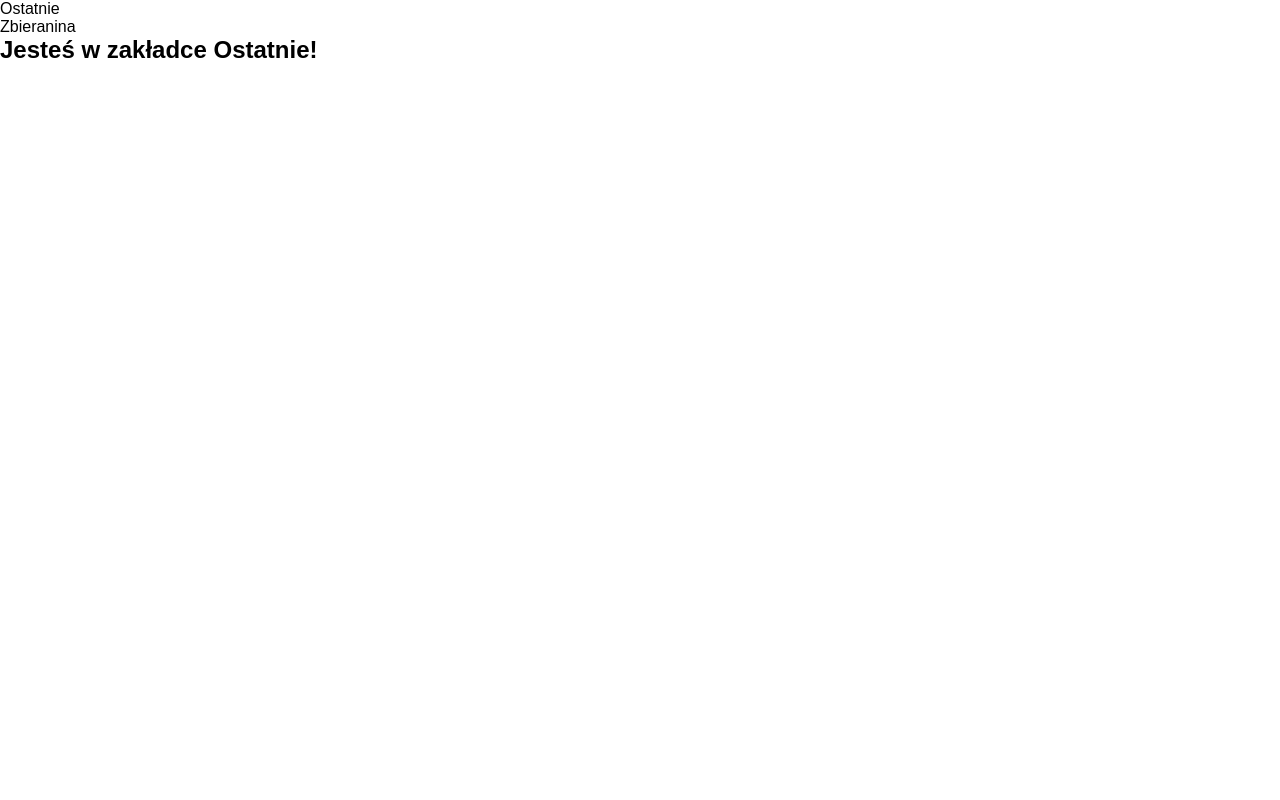
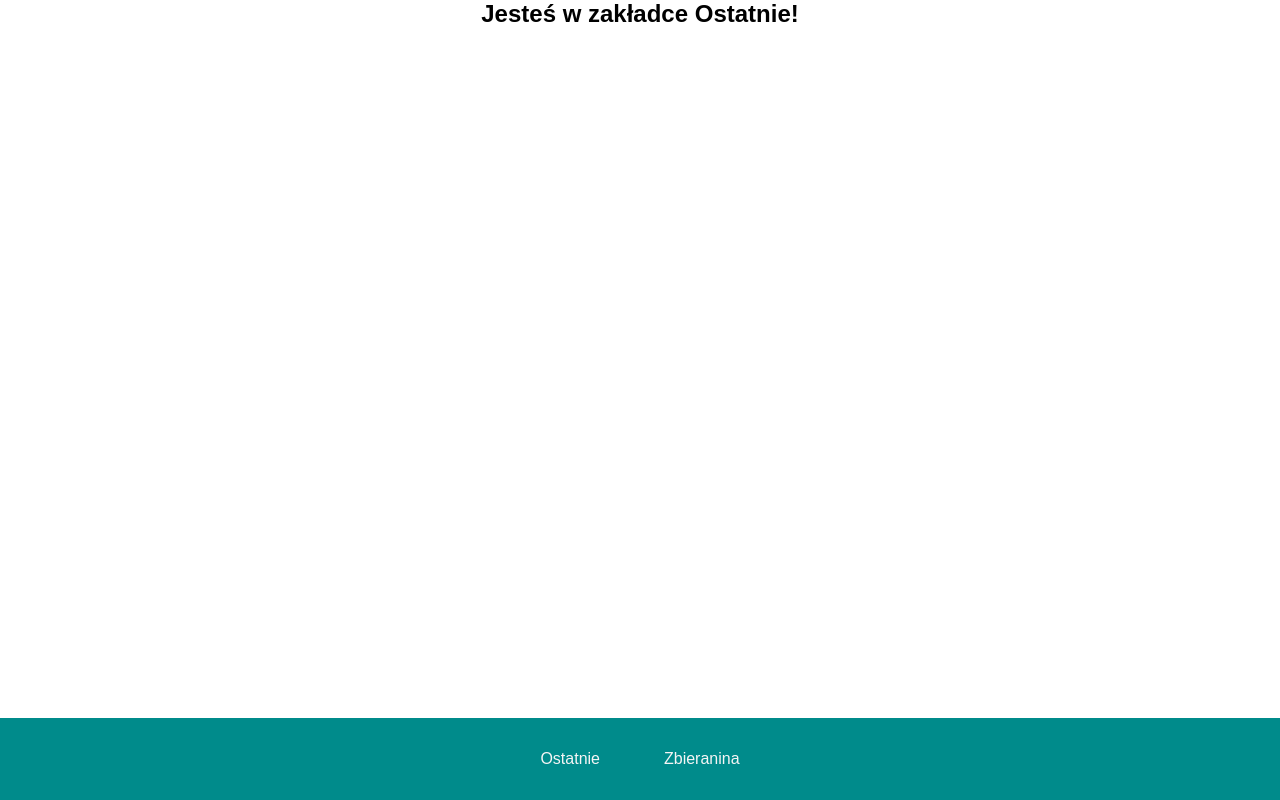
Before and after one commit to Hyziu-03/HOMIES-Development, a React (Create React App) app: page /ostatnie in a window 1280 px wide. Built offline with nearby package versions, Linux system fonts and the light colour scheme.

Commit message:
Adding SASS

```diff
--- a/src/styles/index.css
+++ /dev/null
@@ -1,111 +0,0 @@
-/* Headings */
-
-.heading, .subpage-heading {
-    text-align: center;
-}
-
-.subpage-heading {
-    margin: 32px 0;
-}
-
-/* Buttons */
-
-.button {
-    margin: 32px;
-    padding: 16px;
-    background-color: darkcyan;
-    color: whitesmoke;
-    border: none;
-}
-
-.start-button {
-    width: 80vw;
-}
-
-.login-button {
-    width: 80vw;
-}
-
-/* Menu */
-
-.menu {
-    list-style-type: none;
-    display: flex;
-    justify-content: center;
-    position: fixed;
-    bottom: 0;
-    width: 100%;
-    background-color: darkcyan;
-}
-
-.menu-item {
-    margin: 16px;
-    padding: 16px;
-    color: whitesmoke;
-}
-
-/* Components */
-
-.start, .login, .signup {
-    display: flex;
-    flex-direction: column;
-    align-items: center;
-    justify-content: space-around;
-    height: calc(100vh - 50px);
-}
-
-
-.password-input {
-    display: flex;
-    flex-direction: column;
-}
-
-.password-tooltip {
-    font-size: 0.75rem;
-    font-weight: bold;
-    align-self: flex-end;
-    margin-right: 16px;
-}
-
-.form {
-    display: flex;
-    flex-direction: column;
-    align-items: center;
-}
-
-.input {
-    width: 80vw;
-    margin: 8px;
-    padding: 16px;
-    background-color: whitesmoke;
-    color: darkslategray;
-    border: none;
-}
-
-#apple-icon, #google-icon, #facebook-icon {
-    margin: 0 16px;
-    font-size: 24px;
-    padding: 16px;
-    background-color: whitesmoke;
-}
-
-.social-media-login {
-    display: flex;
-    justify-content: space-around;
-}
-
-.break {
-    background-color: whitesmoke;
-    height: 5px;
-    width: 100vw;
-    margin: 32px 0;
-}
-
-.footer-text {
-    font-weight: bold;
-}
-
-.checkbox-label {
-    display: flex;
-    justify-content: flex-start;
-}
--- a/src/styles/styles.css
+++ b/src/styles/styles.css
@@ -33,8 +33,153 @@ html {
 }
 
 .quote {
+  /* Correct width */
   text-align: center;
   max-width: 80vw;
 }
 
+.heading, .subpage-heading {
+  /* Correct logic */
+  text-align: center;
+}
+
+.subpage-heading {
+  /* Correct spacing */
+  margin: 32px 0;
+}
+
+.button {
+  /* Correct spacing and colours */
+  margin: 32px;
+  padding: 16px;
+  background-color: darkcyan;
+  color: whitesmoke;
+  border: none;
+}
+
+.start-button, .login-button {
+  /* Correct logic and width */
+  width: 80vw;
+}
+
+.menu {
+  /* Correct colours */
+  list-style-type: none;
+  display: -webkit-box;
+  display: -ms-flexbox;
+  display: flex;
+  -webkit-box-pack: center;
+      -ms-flex-pack: center;
+          justify-content: center;
+  position: fixed;
+  bottom: 0;
+  width: 100%;
+  background-color: darkcyan;
+}
+
+.menu-item {
+  /* Correct spacing and colours */
+  margin: 16px;
+  padding: 16px;
+  color: whitesmoke;
+}
+
+.start, .login, .signup {
+  width: 100vw;
+  height: calc(100vh - 50px);
+  display: -webkit-box;
+  display: -ms-flexbox;
+  display: flex;
+  -webkit-box-orient: vertical;
+  -webkit-box-direction: normal;
+      -ms-flex-direction: column;
+          flex-direction: column;
+  -webkit-box-align: center;
+      -ms-flex-align: center;
+          align-items: center;
+  -ms-flex-pack: distribute;
+      justify-content: space-around;
+}
+
+.password-input {
+  display: -webkit-box;
+  display: -ms-flexbox;
+  display: flex;
+  -webkit-box-orient: vertical;
+  -webkit-box-direction: normal;
+      -ms-flex-direction: column;
+          flex-direction: column;
+}
+
+.password-tooltip {
+  /* Correct spacing */
+  font-size: 0.75rem;
+  font-weight: bold;
+  -ms-flex-item-align: end;
+      align-self: flex-end;
+  margin-right: 16px;
+}
+
+.form {
+  /* Correct logic */
+  display: -webkit-box;
+  display: -ms-flexbox;
+  display: flex;
+  -webkit-box-orient: vertical;
+  -webkit-box-direction: normal;
+      -ms-flex-direction: column;
+          flex-direction: column;
+  -webkit-box-align: center;
+      -ms-flex-align: center;
+          align-items: center;
+}
+
+.input {
+  /* Correct logic, spacing, width and colours */
+  width: 80vw;
+  margin: 8px;
+  padding: 16px;
+  background-color: whitesmoke;
+  color: darkslategray;
+  border: none;
+}
+
+#apple-icon, #google-icon, #facebook-icon {
+  /* Correct spacing and colours */
+  margin: 0 16px;
+  font-size: 24px;
+  padding: 16px;
+  background-color: whitesmoke;
+}
+
+.social-media-login {
+  /* Correct logic */
+  display: -webkit-box;
+  display: -ms-flexbox;
+  display: flex;
+  -ms-flex-pack: distribute;
+      justify-content: space-around;
+}
+
+.break {
+  /* Correct spacing, width and colours */
+  background-color: whitesmoke;
+  height: 5px;
+  width: 100vw;
+  margin: 32px 0;
+}
+
+.footer-text {
+  font-weight: bold;
+}
+
+.checkbox-label {
+  /* Correct logic */
+  display: -webkit-box;
+  display: -ms-flexbox;
+  display: flex;
+  -webkit-box-pack: start;
+      -ms-flex-pack: start;
+          justify-content: flex-start;
+}
 /*# sourceMappingURL=styles.css.map */
--- a/src/styles/styles.sass
+++ b/src/styles/styles.sass
@@ -1,21 +1,4 @@
-@mixin reset-defaults
-    padding: 0
-    margin: 0
-    box-sizing: border-box
-
-@mixin display-fullscreen
-    width: 100vw
-    height: calc(100vh - 50px)
-
-@mixin center-both-axes
-    display: flex
-    flex-direction: column
-    align-items: center
-    justify-content: center
-
-@mixin use-hypertext
-    text-decoration: none
-    color: inherit
+@import ./modules
 
 *
     @include reset-defaults
@@ -31,5 +14,99 @@ html
     @include use-hypertext
 
 .quote
+    /* Correct width */
     text-align: center
     max-width: 80vw
+
+.heading, .subpage-heading
+    /* Correct logic */
+    @include heading
+
+.subpage-heading
+    /* Correct spacing */
+    margin: 32px 0
+
+.button
+    @include button
+
+.start-button, .login-button
+    /* Correct logic and width */
+    width: 80vw
+
+.menu
+    /* Correct colours */
+    list-style-type: none
+    display: flex
+    justify-content: center
+    position: fixed
+    bottom: 0
+    width: 100%
+    background-color: darkcyan
+
+
+.menu-item
+    /* Correct spacing and colours */
+    margin: 16px
+    padding: 16px
+    color: whitesmoke
+
+.start, .login, .signup
+    @include display-fullscreen
+    display: flex
+    flex-direction: column
+    align-items: center
+    justify-content: space-around
+
+.password-input
+    display: flex
+    flex-direction: column
+
+.password-tooltip
+    /* Correct spacing */
+    font-size: 0.75rem
+    font-weight: bold
+    align-self: flex-end
+    margin-right: 16px
+
+.form
+    /* Correct logic */
+    display: flex
+    flex-direction: column
+    align-items: center
+
+
+.input
+    /* Correct logic, spacing, width and colours */
+    width: 80vw
+    margin: 8px
+    padding: 16px
+    background-color: whitesmoke
+    color: darkslategray
+    border: none
+
+#apple-icon, #google-icon, #facebook-icon
+    /* Correct spacing and colours */
+    margin: 0 16px
+    font-size: 24px
+    padding: 16px
+    background-color: whitesmoke
+
+.social-media-login
+    /* Correct logic */
+    display: flex
+    justify-content: space-around
+
+.break
+    /* Correct spacing, width and colours */
+    background-color: whitesmoke
+    height: 5px
+    width: 100vw
+    margin: 32px 0
+
+.footer-text
+    font-weight: bold
+
+.checkbox-label
+    /* Correct logic */
+    display: flex
+    justify-content: flex-start
--- /dev/null
+++ b/src/utils/modules.sass
@@ -0,0 +1,29 @@
+@mixin reset-defaults
+    padding: 0
+    margin: 0
+    box-sizing: border-box
+
+@mixin display-fullscreen
+    width: 100vw
+    height: calc(100vh - 50px)
+
+@mixin center-both-axes
+    display: flex
+    flex-direction: column
+    align-items: center
+    justify-content: center
+
+@mixin use-hypertext
+    text-decoration: none
+    color: inherit
+
+@mixin heading
+    text-align: center
+
+@mixin button
+    /* Correct spacing and colours */
+    margin: 32px
+    padding: 16px
+    background-color: darkcyan
+    color: whitesmoke
+    border: none
```
Lines whose indentation alone changed are shown as unchanged.
